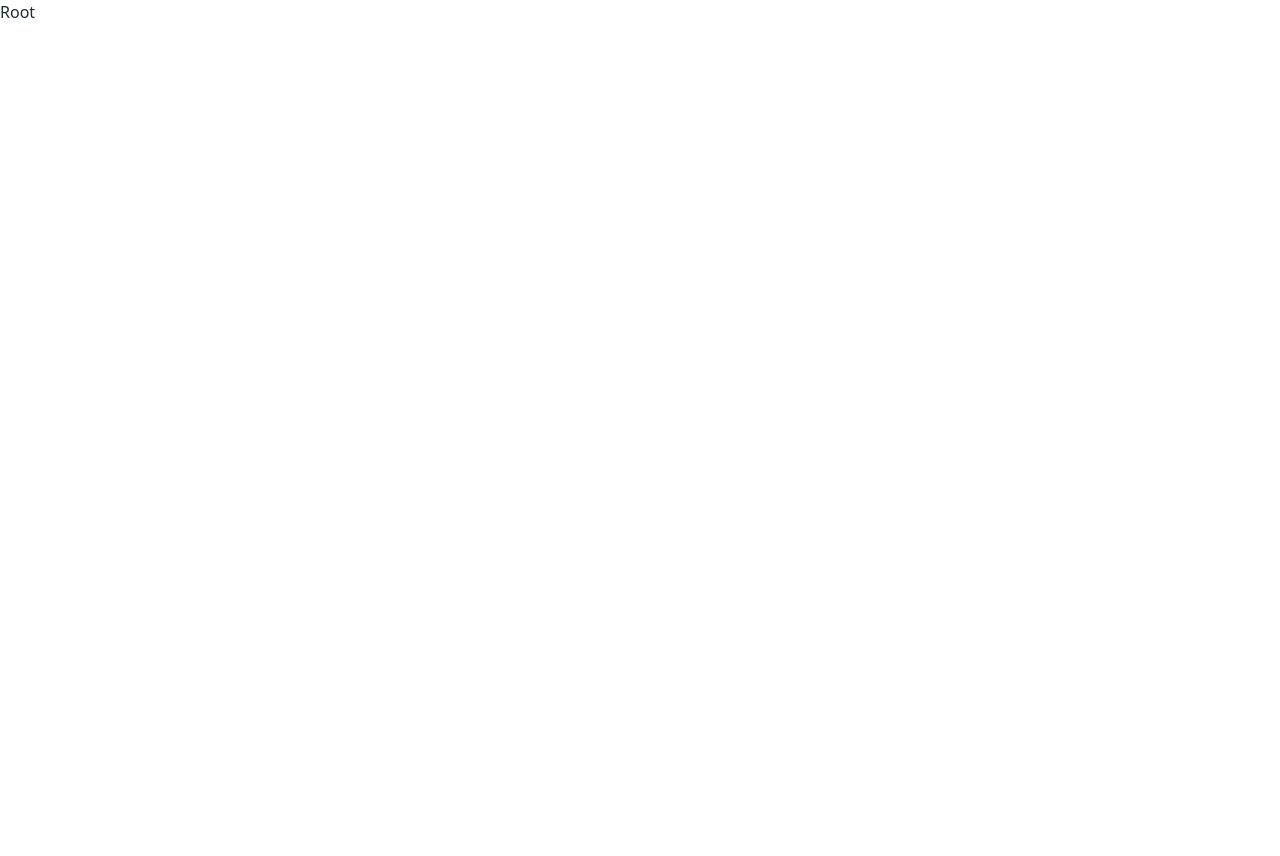
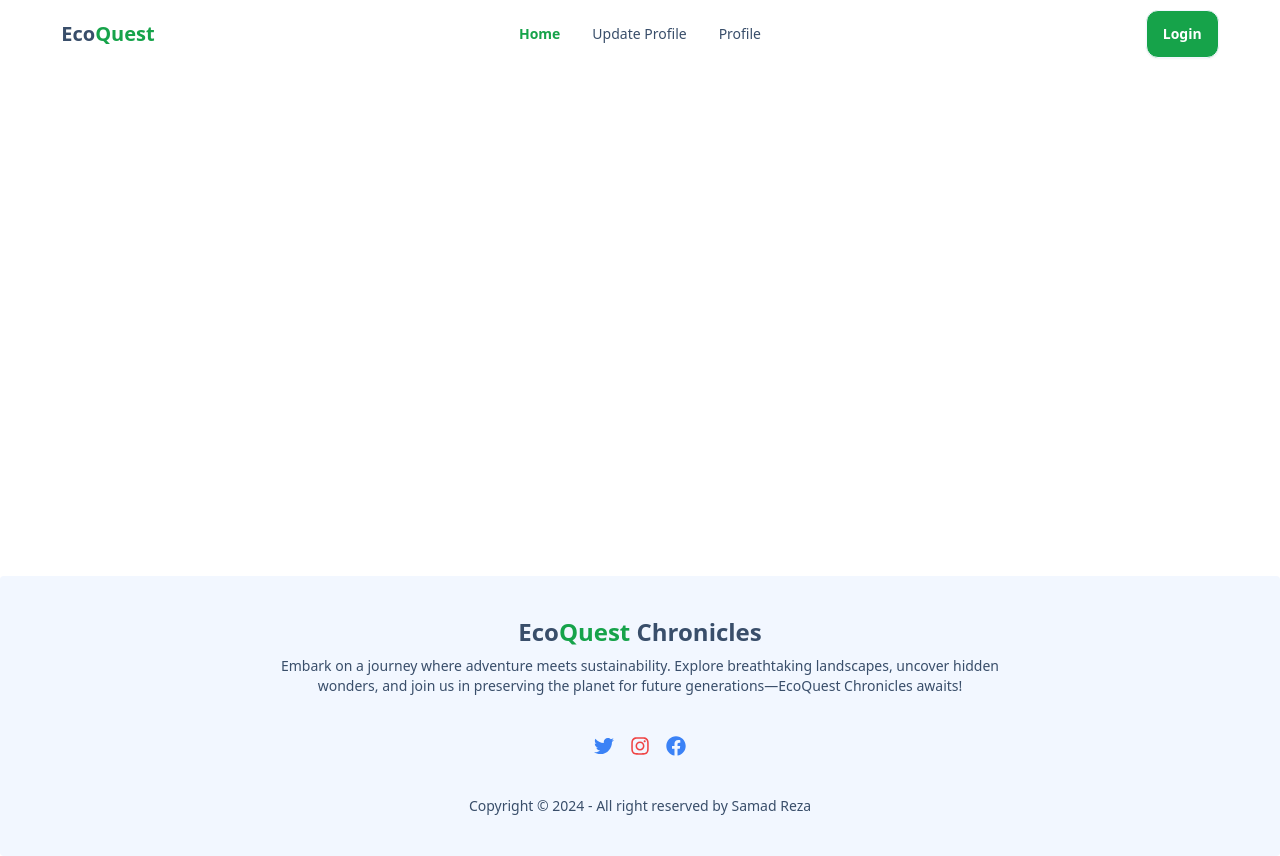
Before and after one commit to Samadsust71/eco-quest-assignment-9, a React (Vite) app: page / in a window 1280 px wide. Before the commit the page ends 800 px from the top, so only its background shows below. Built offline with nearby package versions, Linux system fonts and the light colour scheme.

Commit message:
header and footer section done

```diff
--- a/index.html
+++ b/index.html
@@ -1,5 +1,5 @@
 <!doctype html>
-<html lang="en">
+<html lang="en" data-theme="winter">
   <head>
     <meta charset="UTF-8" />
     <link rel="icon" type="image/svg+xml" href="/eco.jfif" />
--- a/package.json
+++ b/package.json
@@ -12,6 +12,7 @@
   "dependencies": {
     "react": "^18.3.1",
     "react-dom": "^18.3.1",
+    "react-icons": "^5.3.0",
     "react-router-dom": "^6.28.0"
   },
   "devDependencies": {
--- /dev/null
+++ b/src/components/Footer.jsx
@@ -0,0 +1,35 @@
+import React from "react";
+import { FaFacebook, FaInstagram, FaTwitter } from "react-icons/fa";
+
+const Footer = () => {
+  return (
+    <footer className="footer footer-center bg-base-200 text-base-content rounded p-10">
+      <div className="flex flex-col justify-center items-center">
+        <h1 className="text-2xl font-semibold">Eco<span className="text-green-600">Quest</span> Chronicles</h1>
+        <p className="md:w-[60%]">
+        Embark on a journey where adventure meets sustainability. Explore breathtaking landscapes, uncover hidden wonders, and join us in preserving the planet for future generations—EcoQuest Chronicles awaits!
+        </p>
+      </div>
+      <nav>
+        <div className="grid grid-flow-col gap-4">
+          <a className="text-blue-500 text-xl" href="https://x.com/SamadReza71">
+            <FaTwitter></FaTwitter>
+          </a>
+          <a className="text-red-500 text-xl" href="https://www.instagram.com/_samad_reza_/?hl=en" target="blank">
+            <FaInstagram></FaInstagram>
+          </a>
+          <a className="text-blue-500 text-xl" href="https://www.facebook.com/samad.reza.31" target="blank">
+            <FaFacebook></FaFacebook>
+          </a>
+        </div>
+      </nav>
+      <aside>
+        <p>
+          Copyright © {new Date().getFullYear()} - All right reserved by Samad Reza
+        </p>
+      </aside>
+    </footer>
+  );
+};
+
+export default Footer;
--- /dev/null
+++ b/src/components/Header.jsx
@@ -0,0 +1,53 @@
+import React from "react";
+import { FaBars } from "react-icons/fa";
+import { Link, NavLink } from "react-router-dom";
+
+const Header = () => {
+  const links = (
+    <>
+      <li>
+        <NavLink  className={({ isActive}) =>
+    isActive ? "text-green-600 font-semibold" : ""
+  } to={"/"}>Home</NavLink>
+      </li>
+      <li>
+        <NavLink className={({ isActive}) =>
+    isActive ? "text-green-600 font-semibold" : ""
+  } to={"/updateProfile"}>Update Profile</NavLink>
+      </li>
+      <li>
+        <NavLink className={({ isActive}) =>
+    isActive ? "text-green-600 font-semibold" : ""
+  } to={"/profile"}>Profile</NavLink>
+      </li>
+    </>
+  );
+  return (
+    <div className="navbar bg-base-100 w-11/12 mx-auto">
+      <div className="navbar-start">
+        <div className="dropdown">
+          <div tabIndex={0} role="button" className="btn btn-ghost lg:hidden">
+          <FaBars />
+          </div>
+          <ul
+            tabIndex={0}
+            className="menu menu-sm dropdown-content bg-base-100 rounded-box z-[1] mt-3 w-52 p-2 shadow"
+          >
+            {links}
+          </ul>
+        </div>
+        <Link className="text-xl font-semibold">
+          Eco<span className="text-green-600">Quest</span>
+        </Link>
+      </div>
+      <div className="navbar-center hidden lg:flex">
+        <ul className="menu menu-horizontal  px-1">{links}</ul>
+      </div>
+      <div className="navbar-end">
+        <button className="btn rounded-xl bg-green-600 text-white font-semibold">Login</button>
+      </div>
+    </div>
+  );
+};
+
+export default Header;
--- a/src/layouts/RootLayouts.jsx
+++ b/src/layouts/RootLayouts.jsx
@@ -1,11 +1,22 @@
-import React from 'react'
+import React from "react";
+import Header from "../components/Header";
+import { Outlet } from "react-router-dom";
+import Footer from "../components/Footer";
 
 const RootLayouts = () => {
   return (
     <div>
-      Root
+      <header>
+        <Header></Header>
+      </header>
+      <main className="min-h-[calc(100vh-292px)] w-11/12 mx-auto">
+        <Outlet></Outlet>
+      </main>
+      <footer>
+        <Footer></Footer>
+      </footer>
     </div>
-  )
-}
+  );
+};
 
-export default RootLayouts
+export default RootLayouts;
--- /dev/null
+++ b/src/pages/ErrorPage.jsx
@@ -0,0 +1,18 @@
+import React from 'react'
+import { Link, useRouteError } from 'react-router-dom';
+
+const ErrorPage = () => {
+    const error = useRouteError();
+
+  return (
+    <div className='flex flex-col justify-center items-center min-h-screen space-y-4'>
+        <h1 className='text-xl font-semibold'>Oops!</h1>
+      <p>Sorry, an unexpected error has occurred.</p>
+      <p>Status : {error.status }</p>
+      <p>Page : {error.statusText || error.message}</p>
+      <Link to={'/'} className='btn btn-warning'>Back to Home</Link>
+    </div>
+  )
+}
+
+export default ErrorPage
--- a/src/routes/router.jsx
+++ b/src/routes/router.jsx
@@ -1,11 +1,13 @@
 
 import { createBrowserRouter } from 'react-router-dom'
 import RootLayouts from '../layouts/RootLayouts';
+import ErrorPage from '../pages/ErrorPage';
 
 const router = createBrowserRouter([
     {
       path: "/",
-      element: <RootLayouts/>
+      element: <RootLayouts/>,
+      errorElement:<ErrorPage/>
     },
   ]);
 
--- a/tailwind.config.js
+++ b/tailwind.config.js
@@ -1,4 +1,5 @@
 /** @type {import('tailwindcss').Config} */
+import daisyui from 'daisyui'
 export default {
   content: [
     "./index.html",
@@ -8,6 +9,12 @@ export default {
     extend: {},
   },
   plugins: [
-    require('daisyui'),
+    daisyui,
   ],
-}
+  daisyui:{
+    themes: [
+      "winter",
+      "forest"
+    ],
+  }
+  }
```
Also changed, not shown: src/index.css (line endings or trailing spaces), 1 other file (tests, documents, lock files or other folders).
